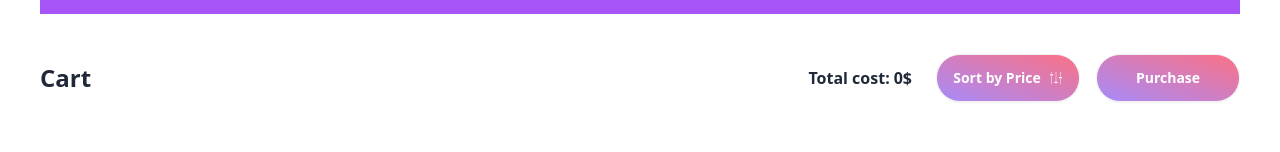
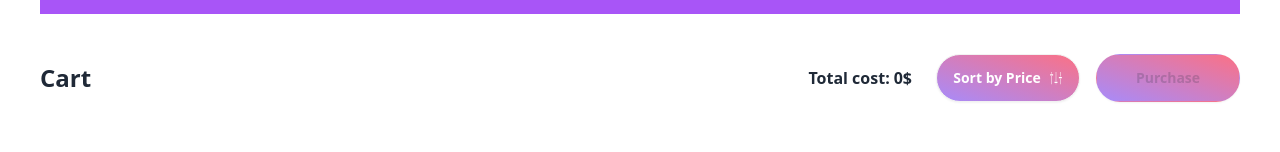
Before and after one commit to programming-hero-web-course-4/b10a8-gadget-heaven-Faisalm1400, a React (Vite) app: page /dashboard in a window 1280 px wide. Shown: the part 342-494 px from the top of the page. Built offline with nearby package versions, Linux system fonts and the light colour scheme.

Commit message:
final adjustments

```diff
--- a/src/Components/Dashboard/Dashboard.jsx
+++ b/src/Components/Dashboard/Dashboard.jsx
@@ -7,15 +7,20 @@ import CartContainer from '../CartContainer/CartContainer';
 import WishlistContainer from '../WishlistContainer/WishlistContainer';
 import { Helmet } from 'react-helmet';
 import modalImg from '../../assets/Group.png'
+import { useNavigate } from 'react-router-dom';
 
 
 const Dashboard = () => {
     const { getStoredCart, products, getStoredWishList } = useContext(AssetContext);
 
-
     const [cartList, setCartList] = useState([]);
     const [wishlist, setWishlist] = useState([]);
+    const navigate = useNavigate();
 
+
+    const goToHome = () => {
+        navigate("/")
+    };
 
     const handlePurchase = () => {
         // console.log('purchased')
@@ -105,7 +110,7 @@ const Dashboard = () => {
                         </div>
                         <div className='flex max-sm:flex-col items-center gap-4'>
                             <button onClick={handleSortByPrice} className="btn btn-xs sm:btn-sm md:btn-md rounded-full bg-gradient-to-tr from-violet-400 to-rose-400 text-white lg:w-36">Sort by Price <GiSettingsKnobs /></button>
-                            <button onClick={handlePurchase} className="btn btn-xs sm:btn-sm md:btn-md rounded-full bg-gradient-to-tr from-violet-400 to-rose-400 text-white lg:w-36">Purchase</button>
+                            <button disabled={cartList.length === 0} onClick={handlePurchase} className="btn btn-xs sm:btn-sm md:btn-md rounded-full bg-gradient-to-tr from-violet-400 to-rose-400 text-white lg:w-36">Purchase</button>
                         </div>
                     </div>
                 </div>
@@ -134,7 +139,7 @@ const Dashboard = () => {
                         </p>
                     </div>
                     <form method="dialog">
-                        <button className="btn w-full rounded-full border-none">Close</button>
+                        <button onClick={() => goToHome()} className="btn w-full rounded-full border-none">Close</button>
                     </form>
                 </div>
             </dialog>
```
